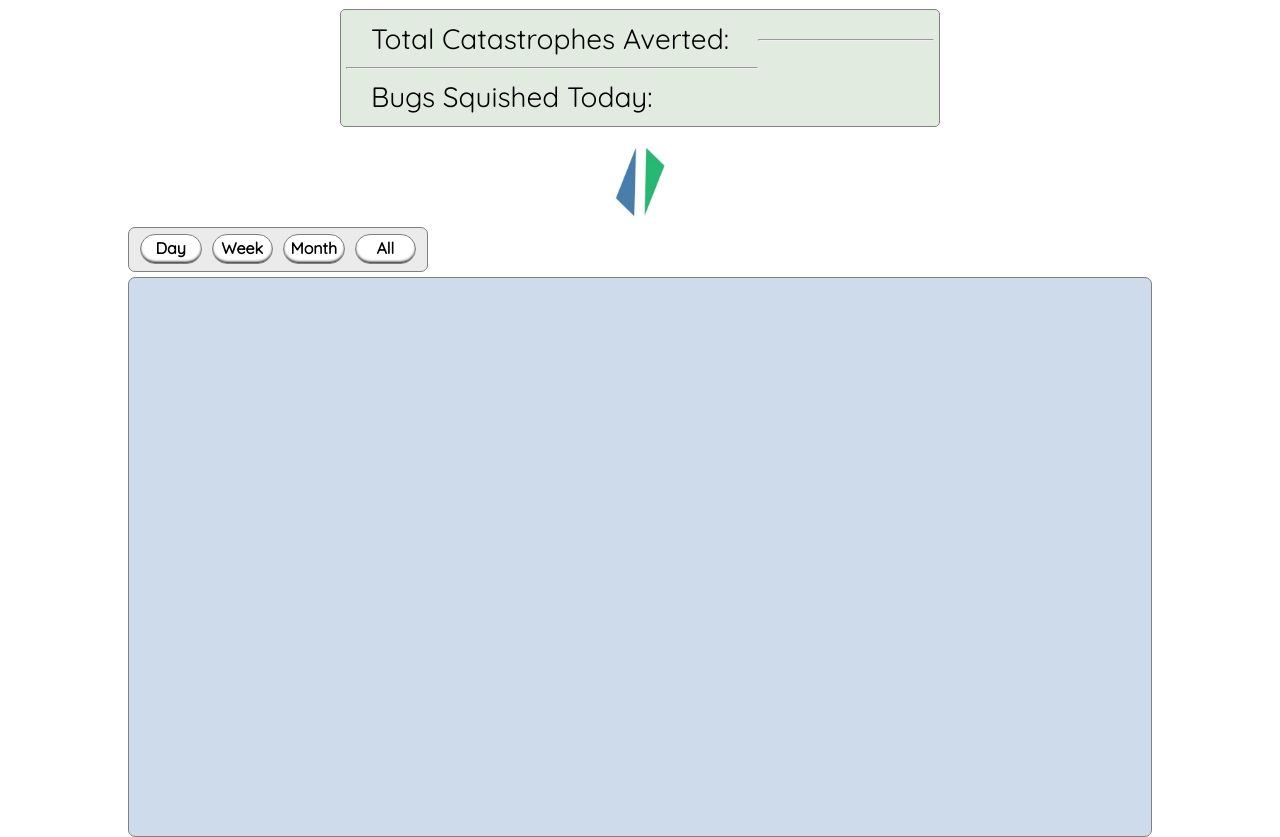
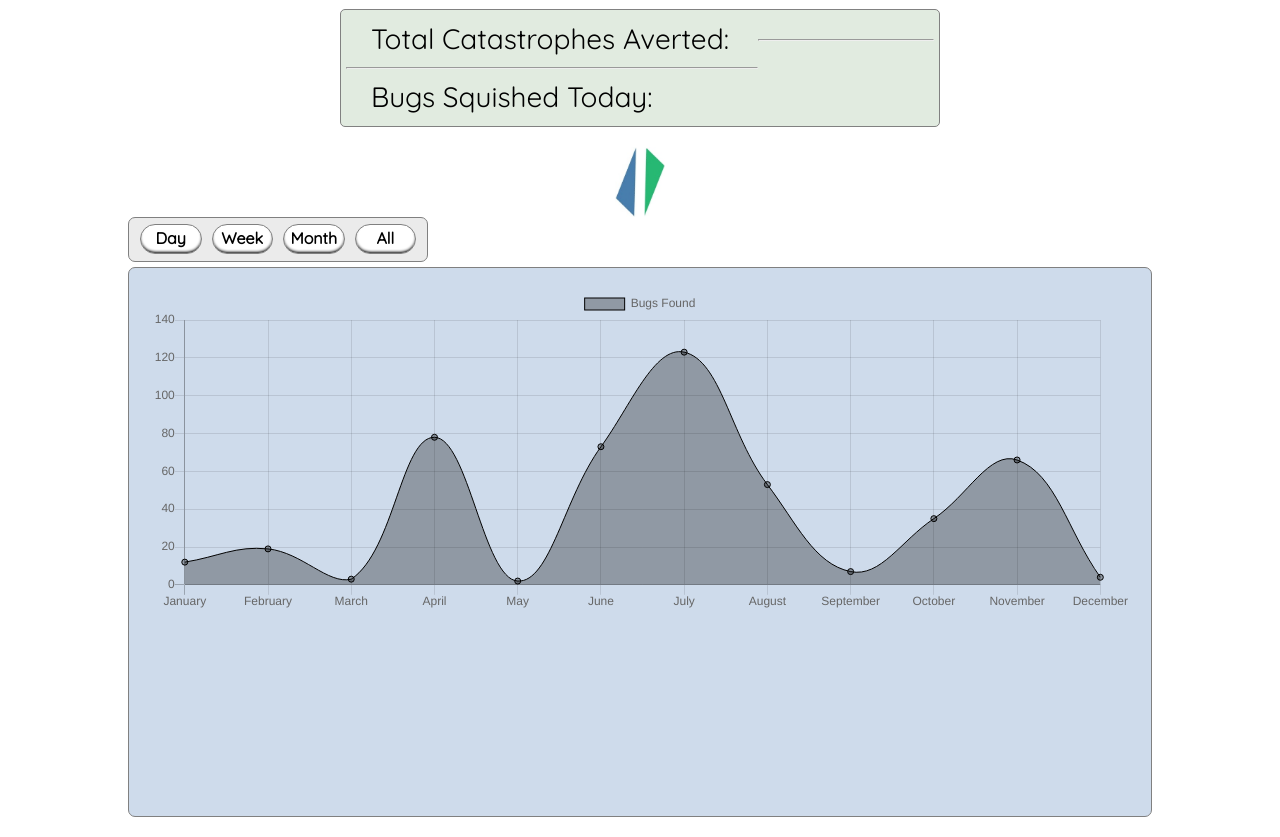
Before and after one commit to erikgolden7/QA_Reports, a website: page public/index.html in a window 1280 px wide. Shown: the part 89-926 px from the top of the page. Drawn offline with nearby package versions, Linux system fonts and the light colour scheme; some packages are replaced by stand-ins of ours; no server answers; a web font is replaced by a local one.

Commit message:
added line graph

```diff
--- a/public/css/main.css
+++ b/public/css/main.css
@@ -74,7 +74,7 @@
 	flex-direction: row;
 	justify-content: center;
 	align-items: center;
-	margin: 10px 0 10px 0;
+	margin: 10px 0 0 0;
 	}
 
 .increment {
@@ -156,13 +156,15 @@
 /*Reports Box*/
 .outer_box {
 	display: flex;
-	justify-content: center;
+	align-items: center;
+	flex-direction: column;
 	width: auto;
-	height: 560px;
+	height: 550px;
 	border: gray solid 1px;
 	border-radius: 7px;
 	margin: 5px 10% 0 10%;
 	background-color: #cedbeb;
+	padding: 20px;
 	}
 
 .report_title {
--- a/public/index.html
+++ b/public/index.html
@@ -59,6 +59,7 @@
 
 		<div class="outer_box">
 			<ui-view></ui-view>
+			<canvas id="myChart" width="450" height="150"></canvas>
 		</div>
 
 		<script src="https://ajax.googleapis.com/ajax/libs/angularjs/1.6.1/angular.js"></script>
@@ -70,6 +71,8 @@
 		<script src="./states/month_reports/monthCtrl.js"></script>
 		<script src="./states/all_reports/allCtrl.js"></script>
 		<script src="./states/home/homeService.js"></script>
+		<script src="https://cdnjs.cloudflare.com/ajax/libs/Chart.js/2.6.0/Chart.bundle.js"></script>
 		<!--<script src="../config.js"></script>-->
+		<script src="./js/chart.js"></script>
 	</body>
 </html>
--- /dev/null
+++ b/public/js/chart.js
@@ -0,0 +1,26 @@
+
+var ctx = document.getElementById("myChart");
+var myChart = new Chart(ctx, {
+	type: 'line',
+	responsive: true,
+	maintainAspectRatio: true,
+	data: {
+		labels: ["January", "February", "March", "April", "May", "June", "July", "August", "September", "October", "November", "December"],
+		datasets: [{
+			label: 'Bugs Found',
+			data: [12, 19, 3, 78, 2, 73, 123, 53, 7, 35, 66, 4],
+			backgroundColor: 'rgba(0,0,0,0.3)',
+			borderColor: 'rgba(0,0,0,1)',
+			borderWidth: 1
+		}]
+	},
+	options: {
+		scales: {
+			yAxes: [{
+				ticks: {
+					beginAtZero:true
+				}
+			}]
+		}
+	}
+});
```
